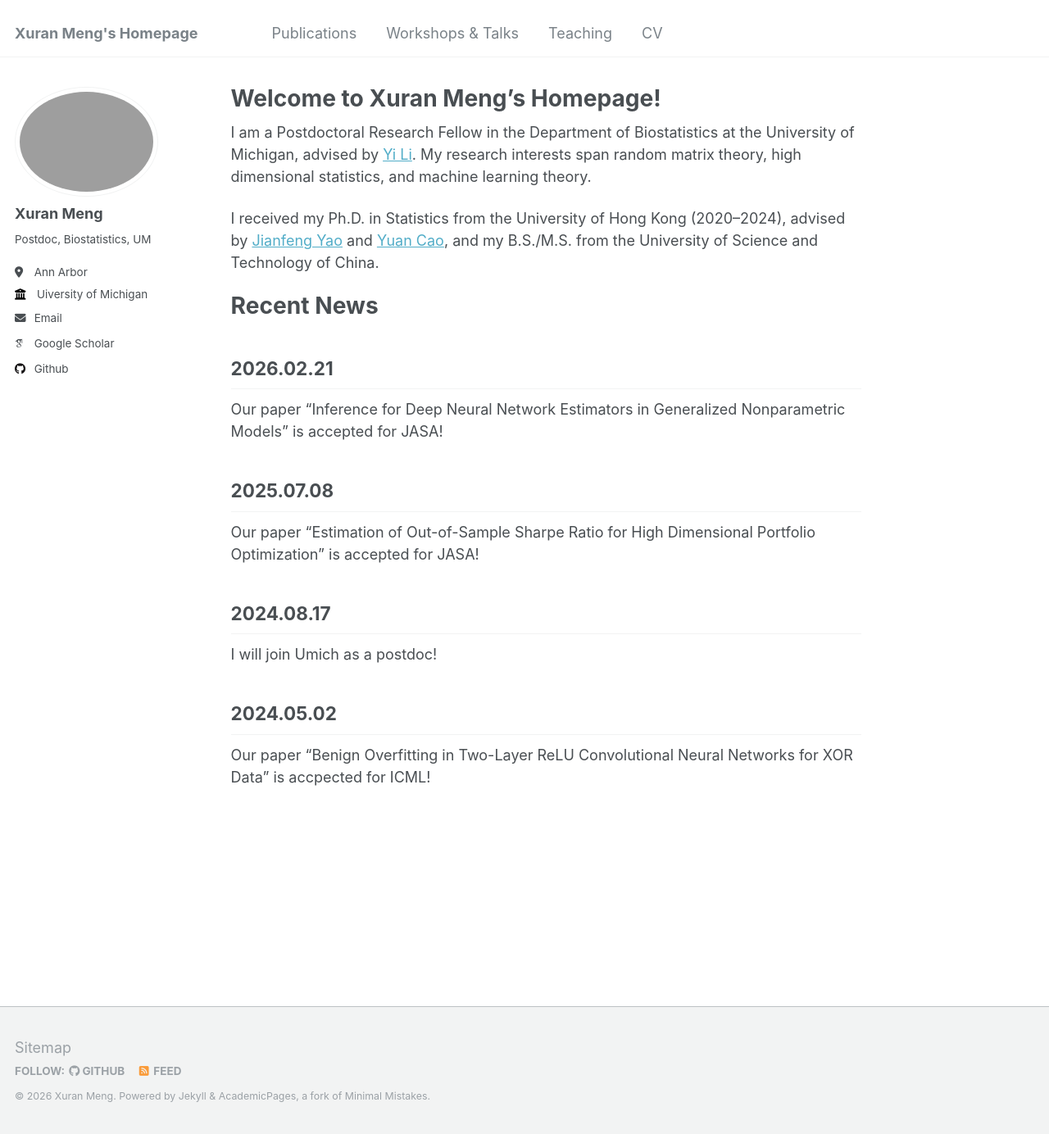
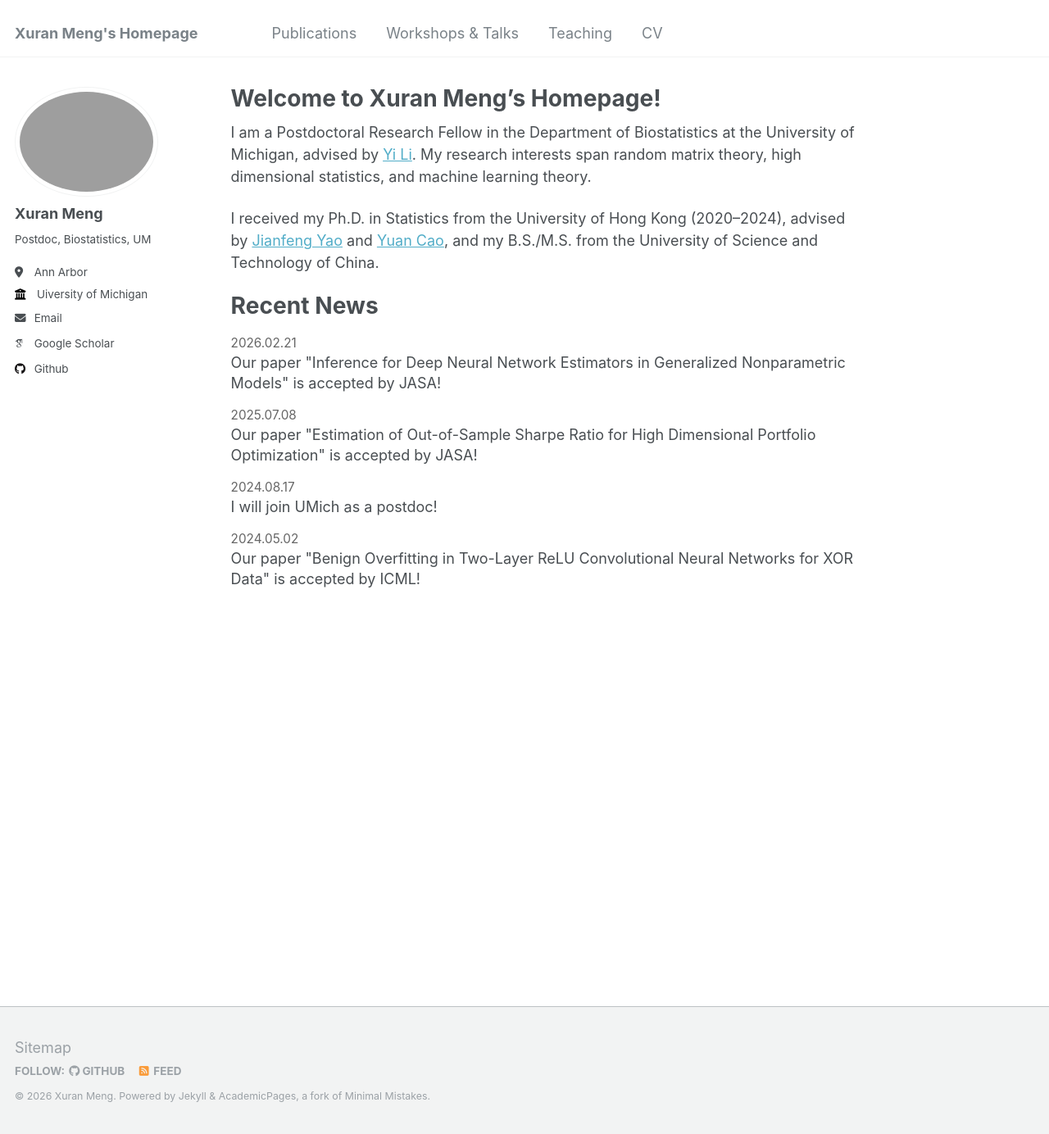
Before and after one commit to XuranMeng/XuranMeng.github.io, a Jekyll site: the page built from _pages/about.md, in a window 1280 px wide and 1384 px high. Shown: the whole window at 82% size. Built offline with Jekyll 4.4.1, drawn with Linux system fonts in a browser that asks for light colours; some web fonts are replaced.

Commit message:
Clean up Recent News style and fix accepted for -> by

```diff
--- a/_pages/about.md
+++ b/_pages/about.md
@@ -14,18 +14,27 @@ I received my Ph.D. in Statistics from the University of Hong Kong (2020–2024)
 Recent News
 ======
 
-2026.02.21
------
-Our paper "Inference for Deep Neural Network Estimators in Generalized Nonparametric Models" is accepted for JASA!
+<style>
+.news-item { margin-bottom: 0.7em; line-height: 1.4; }
+.news-date { font-size: 0.85em; color: #666; }
+</style>
 
-2025.07.08
------
-Our paper "Estimation of Out-of-Sample Sharpe Ratio for High Dimensional Portfolio Optimization" is accepted for JASA!
+<div class="news-item">
+  <span class="news-date">2026.02.21</span><br>
+  Our paper "Inference for Deep Neural Network Estimators in Generalized Nonparametric Models" is accepted by JASA!
+</div>
 
-2024.08.17
------
-I will join Umich as a postdoc!
+<div class="news-item">
+  <span class="news-date">2025.07.08</span><br>
+  Our paper "Estimation of Out-of-Sample Sharpe Ratio for High Dimensional Portfolio Optimization" is accepted by JASA!
+</div>
 
-2024.05.02
------
-Our paper "Benign Overfitting in Two-Layer ReLU Convolutional Neural Networks for XOR Data" is accpected for ICML!
+<div class="news-item">
+  <span class="news-date">2024.08.17</span><br>
+  I will join UMich as a postdoc!
+</div>
+
+<div class="news-item">
+  <span class="news-date">2024.05.02</span><br>
+  Our paper "Benign Overfitting in Two-Layer ReLU Convolutional Neural Networks for XOR Data" is accepted by ICML!
+</div>
```
